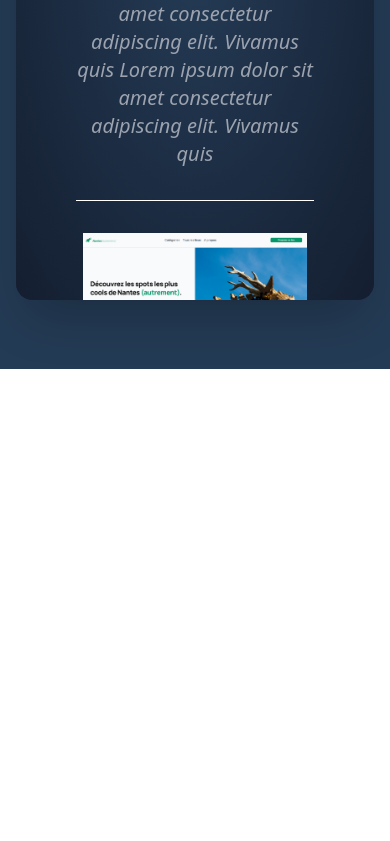
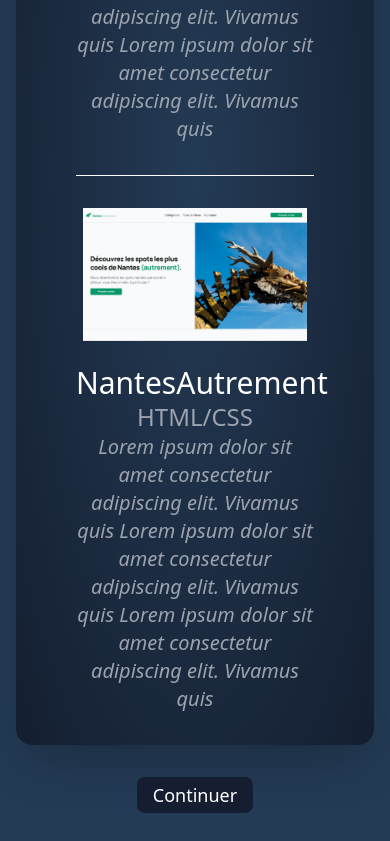
Before and after one commit to KvnMrs/Portfolio-ReactJs, a React (Create React App) app: page /portfolio in a window 390 px wide. Shown: the part 475-1316 px from the top of the page. Before the commit the page ends 844 px from the top, so only its background shows below. Built offline with nearby package versions, Linux system fonts and the light colour scheme.

Commit message:
feat : ajout bouton "continuer" sur pages "CV" "Portfolio sur ecran mobile

```diff
--- a/src/pages/Cv.jsx
+++ b/src/pages/Cv.jsx
@@ -3,6 +3,7 @@ import Experiences from "../components/uniques/Experiences";
 import Formations from "../components/uniques/Formations";
 import HardSkills from "../components/uniques/HardSkills";
 import Button from "../components/communs/Button";
+import { Link } from "react-router-dom";
 
 const Cv = () => {
   const [activeExperiences, setActiveExperiences] = useState(true);
@@ -41,6 +42,9 @@ const Cv = () => {
         {activeExperiences ? <Experiences /> : ""}
         {activeFormations ? <Formations /> : ""}
         {activeSkills ? <HardSkills /> : ""}
+        <Link to="/portfolio">
+          <Button className="my-2 md:hidden">Continuer</Button>
+        </Link>
       </div>
     </>
   );
--- a/src/pages/Portfolio.jsx
+++ b/src/pages/Portfolio.jsx
@@ -1,13 +1,17 @@
 import React from "react";
 import Portfolio from "../components/uniques/Portfolio";
 import Button from "../components/communs/Button";
+import { Link } from "react-router-dom";
 
 const Portefolio = () => {
   return (
     <>
-      <div className="w-full text-center mx-auto py-5 list-none h-screen place-content-center  ">
+      <div className="w-full text-center mx-auto py-5 list-none md:h-screen place-content-center h-full  ">
         <Button>Projets Wild Code School</Button>
         <Portfolio />
+        <Link to="/contact">
+          <Button className="my-2 md:hidden">Continuer</Button>
+        </Link>
       </div>
     </>
   );
```
